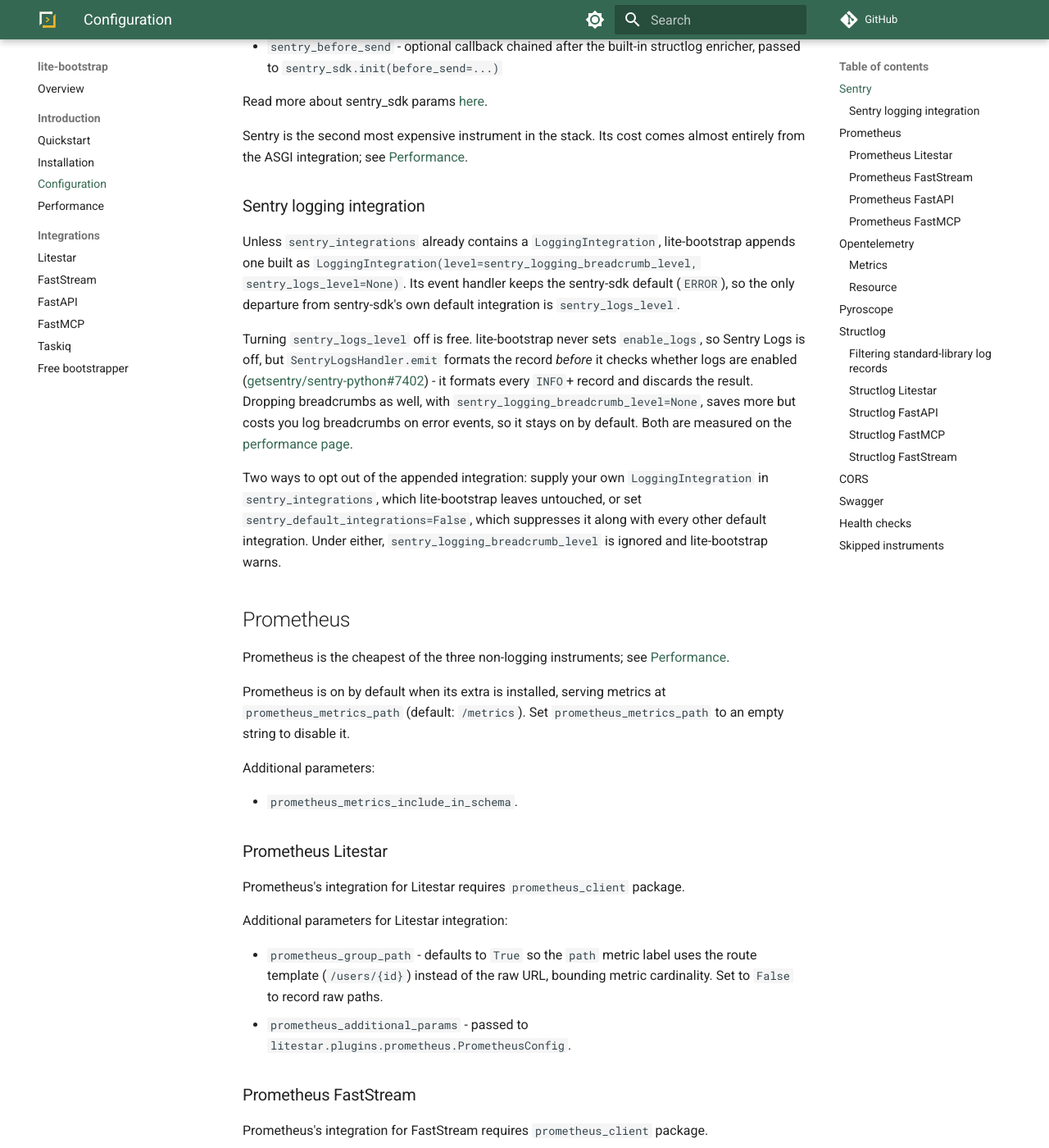
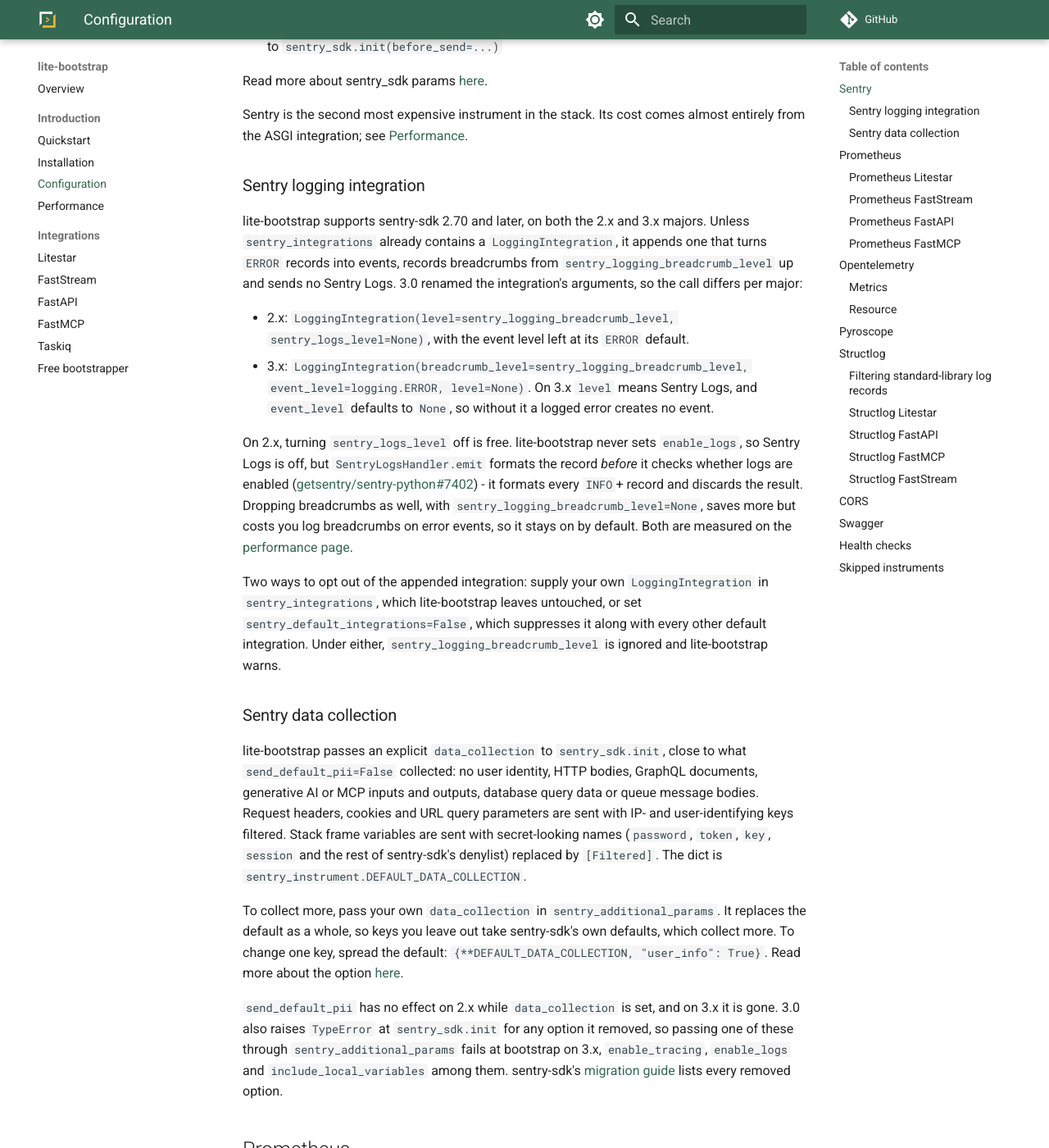
Before and after one commit to modern-python/lite-bootstrap, an MkDocs documentation site: the page built from docs/introduction/configuration.md, in a window 1280 px wide and 1400 px high, scrolled down 927 px. Shown: the whole window at 82% size. Built offline with MkDocs 1.6.1 and Material for MkDocs 9.7.7, drawn with Linux system fonts in a browser that asks for light colours; comment, search, counter and statistics services are not loaded; some of the changed text lies outside the part shown.

Commit message:
feat(sentry)!: support sentry-sdk 3 alongside 2.x and raise the floor to 2.70

```diff
--- a/docs/introduction/configuration.md
+++ b/docs/introduction/configuration.md
@@ -17,7 +17,7 @@
 - `sentry_attach_stacktrace` - if True, stack traces are automatically attached to all messages logged
 - `sentry_auto_session_tracking` - whether every request opens and closes a Sentry release-health `Session` (default: `True`), measured at ~7.7 µs per request. Set it to `False` if you do not use Sentry release health.
 - `sentry_integrations` - list of integrations to enable
-- `sentry_logging_breadcrumb_level` - the minimum standard-library log level recorded as a breadcrumb (default: `logging.INFO`). Passed as `LoggingIntegration(level=...)`; see below.
+- `sentry_logging_breadcrumb_level` - the minimum standard-library log level recorded as a breadcrumb (default: `logging.INFO`). See below for how it reaches `LoggingIntegration`.
 - `sentry_tags` - key/value string pairs that are both indexed and searchable
 - `sentry_additional_params` - additional params, which will be passed to `sentry_sdk.init`, overriding any of the above that map to the same keyword
 - `sentry_default_integrations` - whether to use sentry's default integrations (default: `True`)
@@ -30,15 +30,21 @@
 
 ### Sentry logging integration
 
-Unless `sentry_integrations` already contains a `LoggingIntegration`, lite-bootstrap appends one built
-as `LoggingIntegration(level=sentry_logging_breadcrumb_level, sentry_logs_level=None)`. Its event
-handler keeps the sentry-sdk default (`ERROR`), so the only departure from sentry-sdk's own default
-integration is `sentry_logs_level`.
+lite-bootstrap supports sentry-sdk 2.70 and later, on both the 2.x and 3.x majors. Unless
+`sentry_integrations` already contains a `LoggingIntegration`, it appends one that turns `ERROR`
+records into events, records breadcrumbs from `sentry_logging_breadcrumb_level` up and sends no
+Sentry Logs. 3.0 renamed the integration's arguments, so the call differs per major:
 
-Turning `sentry_logs_level` off is free. lite-bootstrap never sets `enable_logs`, so Sentry Logs is
-off, but `SentryLogsHandler.emit` formats the record *before* it checks whether logs are enabled
-([getsentry/sentry-python#7402](https://github.com/getsentry/sentry-python/issues/7402)) - it formats
-every `INFO`+ record and discards the result. Dropping breadcrumbs as well, with
+- 2.x: `LoggingIntegration(level=sentry_logging_breadcrumb_level, sentry_logs_level=None)`, with the
+  event level left at its `ERROR` default.
+- 3.x: `LoggingIntegration(breadcrumb_level=sentry_logging_breadcrumb_level, event_level=logging.ERROR, level=None)`.
+  On 3.x `level` means Sentry Logs, and `event_level` defaults to `None`, so without it a logged
+  error creates no event.
+
+On 2.x, turning `sentry_logs_level` off is free. lite-bootstrap never sets `enable_logs`, so Sentry
+Logs is off, but `SentryLogsHandler.emit` formats the record *before* it checks whether logs are
+enabled ([getsentry/sentry-python#7402](https://github.com/getsentry/sentry-python/issues/7402)) - it
+formats every `INFO`+ record and discards the result. Dropping breadcrumbs as well, with
 `sentry_logging_breadcrumb_level=None`, saves more but costs you log breadcrumbs on error events, so
 it stays on by default. Both are measured on the [performance page](performance.md#where-the-time-goes).
 
@@ -46,6 +52,27 @@
 `sentry_integrations`, which lite-bootstrap leaves untouched, or set
 `sentry_default_integrations=False`, which suppresses it along with every other default integration.
 Under either, `sentry_logging_breadcrumb_level` is ignored and lite-bootstrap warns.
+
+### Sentry data collection
+
+lite-bootstrap passes an explicit `data_collection` to `sentry_sdk.init`, close to what
+`send_default_pii=False` collected: no user identity, HTTP bodies, GraphQL documents, generative AI or
+MCP inputs and outputs, database query data or queue message bodies. Request headers, cookies and URL
+query parameters are sent with IP- and user-identifying keys filtered. Stack frame variables are sent
+with secret-looking names (`password`, `token`, `key`, `session` and the rest of sentry-sdk's
+denylist) replaced by `[Filtered]`. The dict is `sentry_instrument.DEFAULT_DATA_COLLECTION`.
+
+To collect more, pass your own `data_collection` in `sentry_additional_params`. It replaces the
+default as a whole, so keys you leave out take sentry-sdk's own defaults, which collect more. To
+change one key, spread the default: `{**DEFAULT_DATA_COLLECTION, "user_info": True}`. Read more about
+the option [here](https://docs.sentry.io/platforms/python/data-management/data-collected/).
+
+`send_default_pii` has no effect on 2.x while `data_collection` is set, and on 3.x it is gone. 3.0
+also raises `TypeError` at `sentry_sdk.init` for any option it removed, so passing one of these
+through `sentry_additional_params` fails at bootstrap on 3.x, `enable_tracing`, `enable_logs` and
+`include_local_variables` among them. sentry-sdk's
+[migration guide](https://github.com/getsentry/sentry-python/blob/master/MIGRATION_GUIDE.md) lists
+every removed option.
 
 
 ## Prometheus
```
Also changed, not shown: pyproject.toml (+3 -12 lines), 3 other files.
